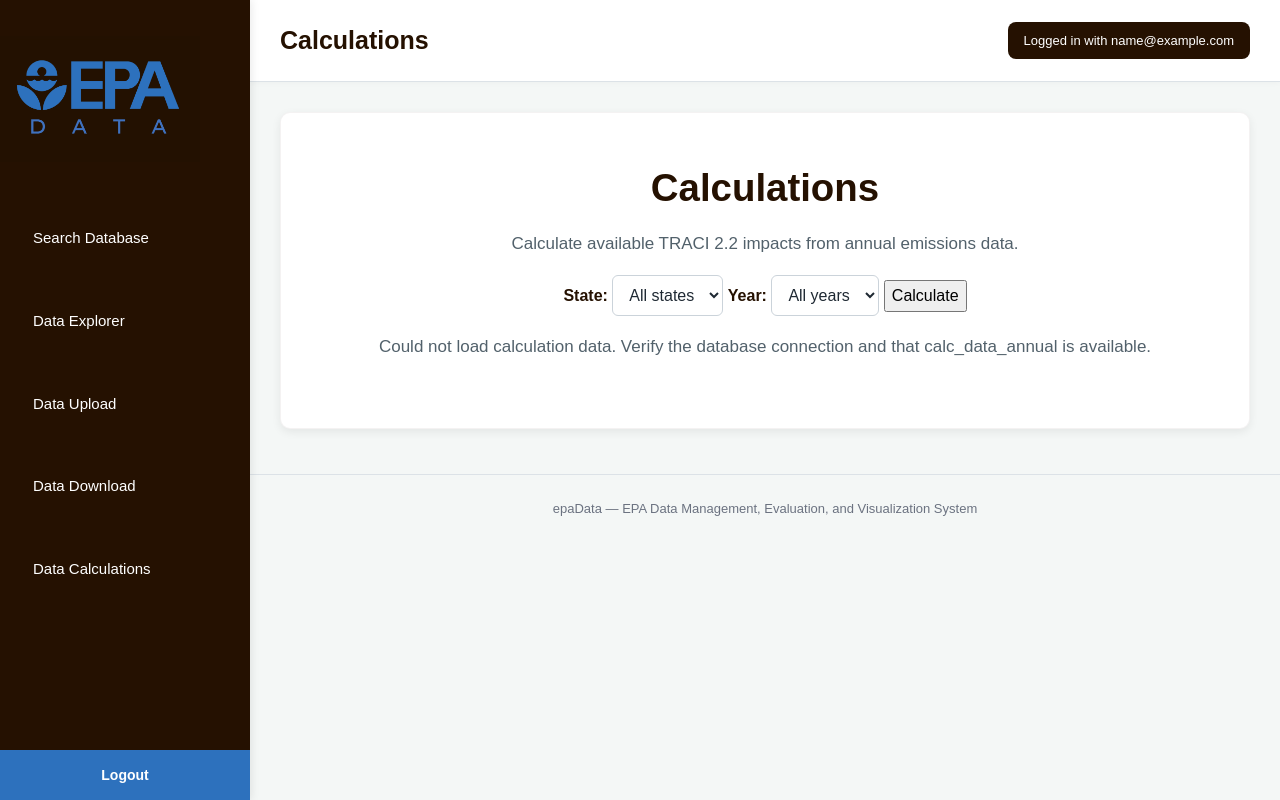
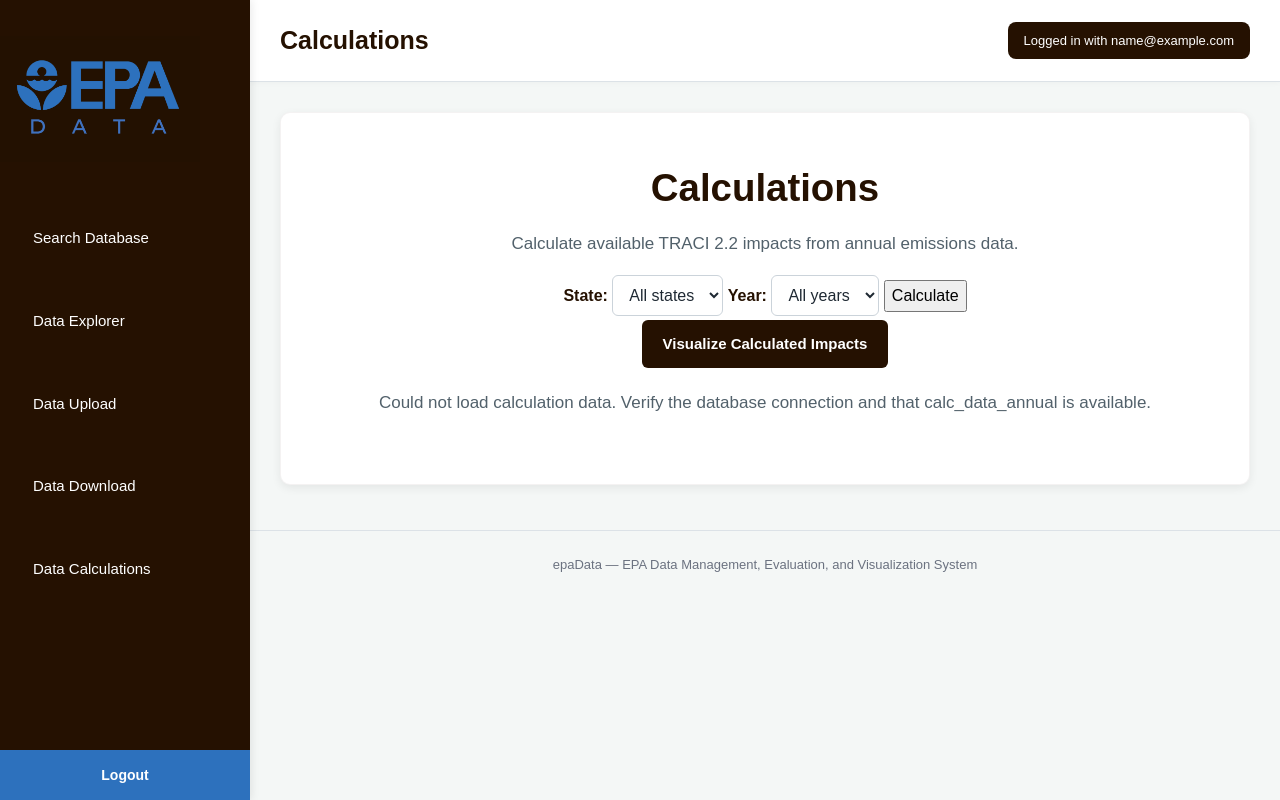
Before and after one commit to EmmaGiv5/epaData, a Flask app: page /calculate in a window 1280 px wide. Run offline with Flask 3, Linux system fonts and the light colour scheme; the visitor is signed in with stand-in values (Sample User, id 1); parts of the project's set-up code (start-up, migrations or seed data) failed here and were passed over; some libraries are stand-ins or nearby versions.

Commit message:
Routed button to Visualize Page

```diff
--- a/app/routes/main.py
+++ b/app/routes/main.py
@@ -149,6 +149,11 @@ def _read_traci_factors():
 @main_bp.route("/")
 def home():
     return render_template("index.html")
+
+
+@main_bp.route("/visualize")
+def visualize():
+    return render_template("visualize.html")
 
 
 @main_bp.route("/calculate", methods=["GET", "POST"])
--- a/app/templates/calc.html
+++ b/app/templates/calc.html
@@ -39,6 +39,18 @@ Calculations | epaData
         </select>
         <button type="submit">Calculate</button>
     </form>
+
+
+
+    <!-- VISUALIZE BUTTON TEMPLATE -->
+
+    <a class="button" href="{{ url_for('main.visualize') }}">
+        Visualize Calculated Impacts
+    </a>
+
+    <!-- VISUALIZE BUTTON TEMPLATE -->
+
+
 
     {% if calc_submitted and calc_results %}
         <h2>TRACI Impact Results</h2>
```
Also changed, not shown: app/templates/visualize.html (added, +14 -0 lines).
